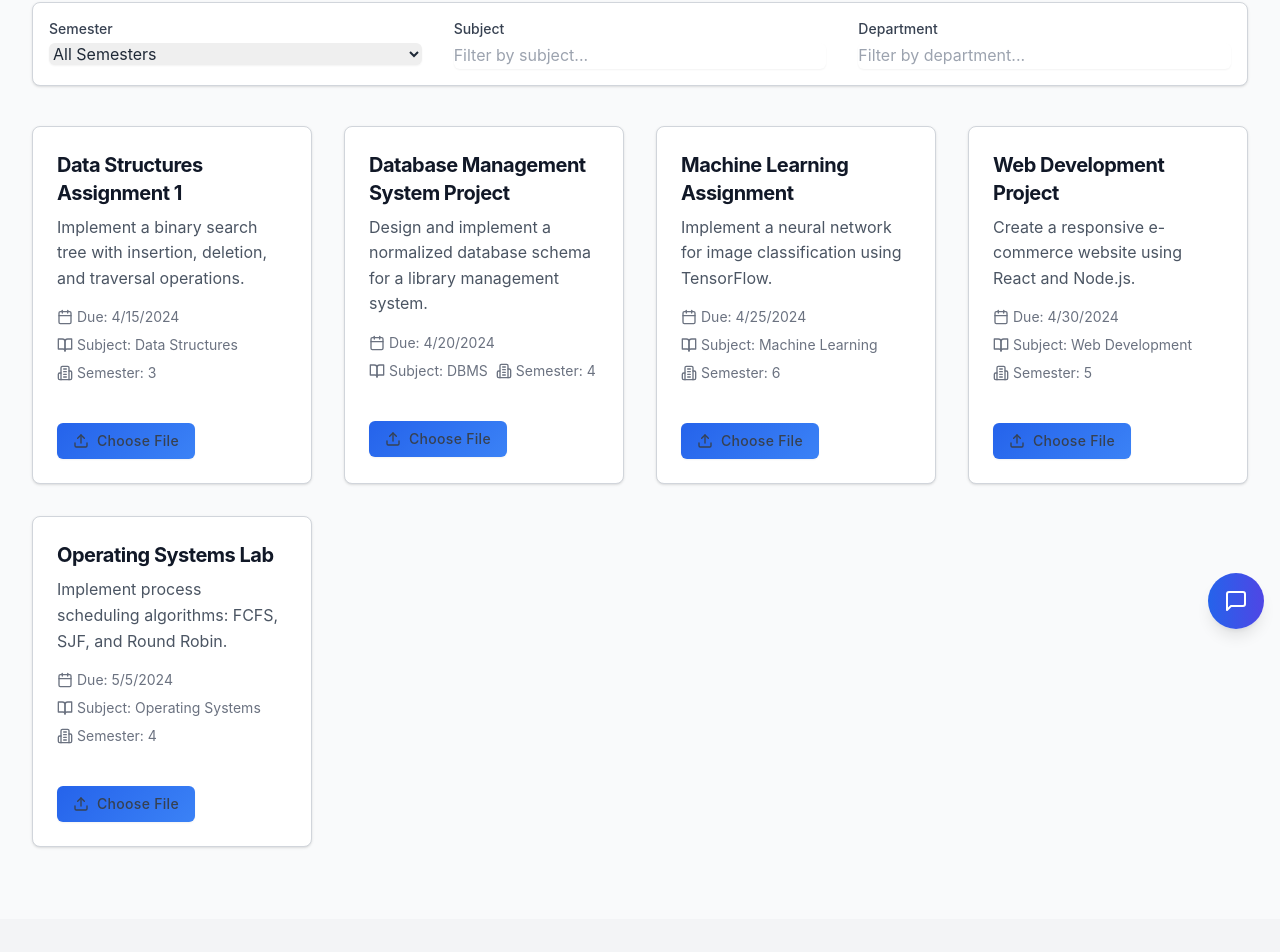
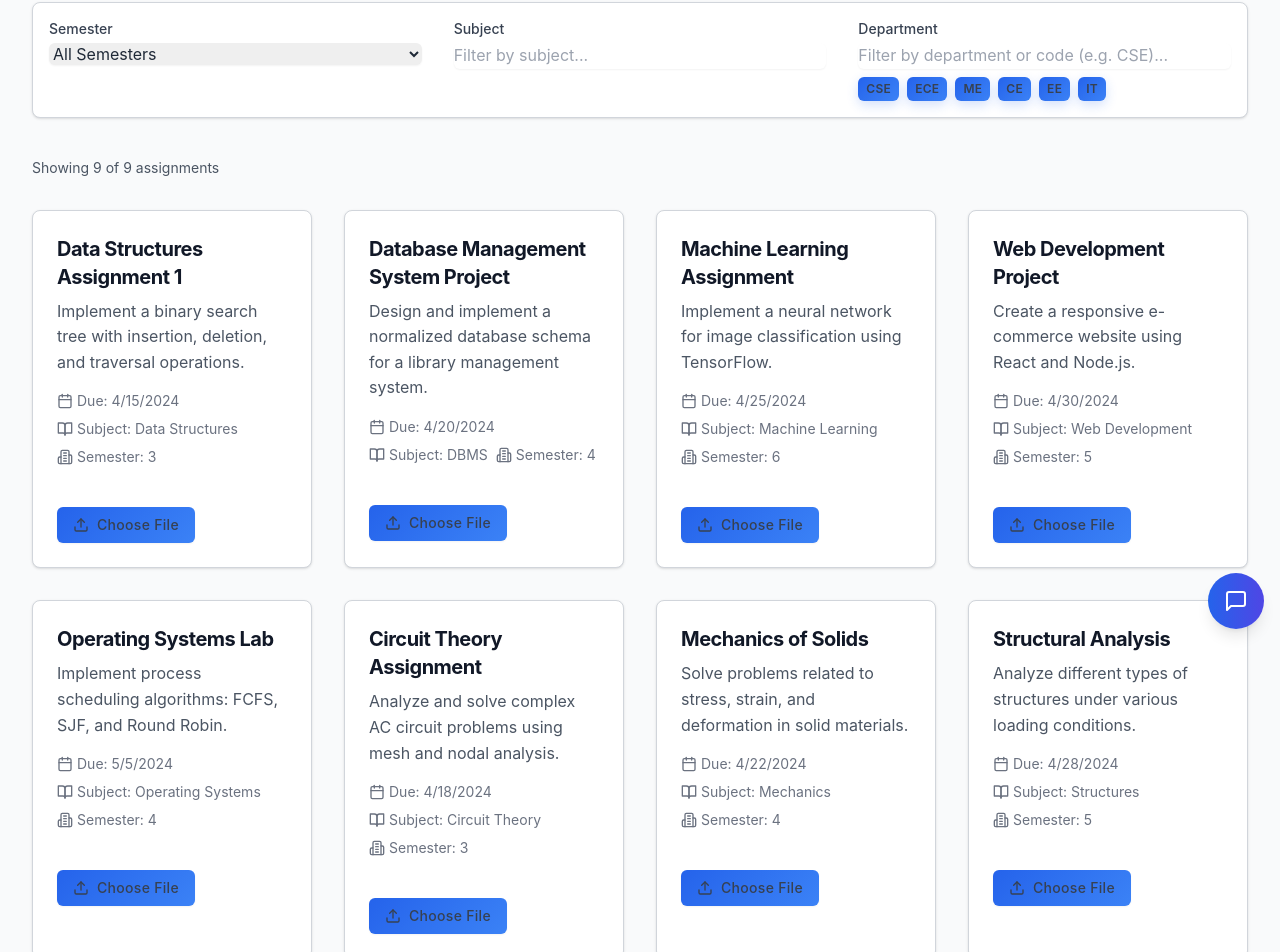
Before and after one commit to secuRaven/Async_Avenger_hackathon_gndec, a React (Vite) app: page /assignments in a window 1280 px wide. Shown: the part 155-1107 px from the top of the page. Built offline with nearby package versions, Linux system fonts and the light colour scheme.

Commit message:
Change full

```diff
--- a/src/pages/Assignments.tsx
+++ b/src/pages/Assignments.tsx
@@ -25,7 +25,7 @@ const dummyAssignments: Assignment[] = [
     dueDate: "2024-04-15",
     subject: "Data Structures",
     semester: 3,
-    department: "Computer Science"
+    department: "Computer Science Engineering"
   },
   {
     _id: "2",
@@ -52,7 +52,7 @@ const dummyAssignments: Assignment[] = [
     dueDate: "2024-04-30",
     subject: "Web Development",
     semester: 5,
-    department: "Computer Science"
+    department: "Information Technology"
   },
   {
     _id: "5",
@@ -61,7 +61,43 @@ const dummyAssignments: Assignment[] = [
     dueDate: "2024-05-05",
     subject: "Operating Systems",
     semester: 4,
-    department: "Computer Science"
+    department: "Computer Science Engineering"
+  },
+  {
+    _id: "6",
+    title: "Circuit Theory Assignment",
+    description: "Analyze and solve complex AC circuit problems using mesh and nodal analysis.",
+    dueDate: "2024-04-18",
+    subject: "Circuit Theory",
+    semester: 3,
+    department: "Electronics and Communication Engineering"
+  },
+  {
+    _id: "7",
+    title: "Mechanics of Solids",
+    description: "Solve problems related to stress, strain, and deformation in solid materials.",
+    dueDate: "2024-04-22",
+    subject: "Mechanics",
+    semester: 4,
+    department: "Mechanical Engineering"
+  },
+  {
+    _id: "8",
+    title: "Structural Analysis",
+    description: "Analyze different types of structures under various loading conditions.",
+    dueDate: "2024-04-28",
+    subject: "Structures",
+    semester: 5,
+    department: "Civil Engineering"
+  },
+  {
+    _id: "9",
+    title: "Power Systems",
+    description: "Design and analyze electrical power transmission and distribution systems.",
+    dueDate: "2024-05-02",
+    subject: "Power Systems",
+    semester: 6,
+    department: "Electrical Engineering"
   }
 ];
 
@@ -74,6 +110,16 @@ const Assignments = () => {
   const [uploadProgress, setUploadProgress] = useState<{ [key: string]: number }>({});
   const fileInputRefs = useRef<{ [key: string]: HTMLInputElement }>({});
   const [filter, setFilter] = useState({ semester: '', subject: '', department: '' });
+
+  // Add department mapping for acronyms
+  const departmentMap: Record<string, string[]> = {
+    'CSE': ['Computer Science', 'Computer Science Engineering'],
+    'ECE': ['Electronics and Communication Engineering', 'Electronics Engineering'],
+    'ME': ['Mechanical Engineering'],
+    'CE': ['Civil Engineering'],
+    'EE': ['Electrical Engineering'],
+    'IT': ['Information Technology']
+  };
 
   const formatFileSize = (bytes: number): string => {
     if (bytes === 0) return '0 Bytes';
@@ -169,12 +215,35 @@ const Assignments = () => {
     }
   };
 
+  // Enhanced filter function to support department acronyms
   const filteredAssignments = assignments.filter(assignment => {
-    return (
-      (!filter.semester || assignment.semester.toString() === filter.semester) &&
-      (!filter.subject || assignment.subject.toLowerCase().includes(filter.subject.toLowerCase())) &&
-      (!filter.department || assignment.department.toLowerCase().includes(filter.department.toLowerCase()))
+    // Semester filter
+    const semesterMatch = !filter.semester || assignment.semester.toString() === filter.semester;
+
+    // Subject filter
+    const subjectMatch = !filter.subject ||
+      assignment.subject.toLowerCase().includes(filter.subject.toLowerCase());
+
+    // Enhanced department filter
+    let departmentMatch = !filter.department;
+
+    if (filter.department) {
+      const searchTerm = filter.department.toUpperCase();
+
+      // Direct match with department name
+      if (assignment.department.toLowerCase().includes(filter.department.toLowerCase())) {
+        departmentMatch = true;
+      }
+      // Check if search term is an acronym
+      else if (Object.keys(departmentMap).includes(searchTerm)) {
+        // Check if the assignment's department is in the mapped full names
+        departmentMatch = departmentMap[searchTerm].some(dept =>
+          assignment.department.toLowerCase().includes(dept.toLowerCase())
         );
+      }
+    }
+
+    return semesterMatch && subjectMatch && departmentMatch;
   });
 
   if (loading) {
@@ -213,28 +282,121 @@ const Assignments = () => {
               <label htmlFor="subject" className="block text-sm font-medium text-gray-700 mb-1">
                 Subject
               </label>
+              <div className="relative">
                 <input
                   type="text"
                   id="subject"
-                className="mt-1 block w-full rounded-md border-gray-300 shadow-sm focus:border-blue-500 focus:ring-blue-500"
+                  className="mt-1 block w-full rounded-md border-gray-300 shadow-sm focus:border-blue-500 focus:ring-blue-500 pr-10"
                   placeholder="Filter by subject..."
                   value={filter.subject}
                   onChange={(e) => setFilter(prev => ({ ...prev, subject: e.target.value }))}
                 />
+                {filter.subject && (
+                  <button
+                    onClick={() => setFilter(prev => ({ ...prev, subject: '' }))}
+                    className="absolute inset-y-0 right-0 mt-1 flex items-center pr-3 text-gray-400 hover:text-gray-500"
+                  >
+                    <X className="h-4 w-4" />
+                  </button>
+                )}
+              </div>
             </div>
             <div>
               <label htmlFor="department" className="block text-sm font-medium text-gray-700 mb-1">
                 Department
               </label>
+              <div className="relative">
                 <input
                   type="text"
                   id="department"
-                className="mt-1 block w-full rounded-md border-gray-300 shadow-sm focus:border-blue-500 focus:ring-blue-500"
-                placeholder="Filter by department..."
+                  className="mt-1 block w-full rounded-md border-gray-300 shadow-sm focus:border-blue-500 focus:ring-blue-500 pr-10"
+                  placeholder="Filter by department or code (e.g. CSE)..."
                   value={filter.department}
                   onChange={(e) => setFilter(prev => ({ ...prev, department: e.target.value }))}
                 />
+                {filter.department && (
+                  <button
+                    onClick={() => setFilter(prev => ({ ...prev, department: '' }))}
+                    className="absolute inset-y-0 right-0 mt-1 flex items-center pr-3 text-gray-400 hover:text-gray-500"
+                  >
+                    <X className="h-4 w-4" />
+                  </button>
+                )}
               </div>
+
+              <div className="mt-2 flex flex-wrap gap-2">
+                {Object.keys(departmentMap).map(acronym => (
+                  <button
+                    key={acronym}
+                    onClick={() => setFilter(prev => ({ ...prev, department: acronym }))}
+                    className={`text-xs px-2 py-1 rounded-md transition-colors ${
+                      filter.department.toUpperCase() === acronym
+                        ? 'bg-blue-600 text-white'
+                        : 'bg-gray-100 text-gray-700 hover:bg-gray-200'
+                    }`}
+                  >
+                    {acronym}
+                  </button>
+                ))}
+              </div>
+            </div>
+          </div>
+
+          {/* Active Filters */}
+          {(filter.semester || filter.subject || filter.department) && (
+            <div className="flex flex-wrap items-center gap-2 mb-6 bg-blue-50 p-3 rounded-md border border-blue-200">
+              <span className="text-sm font-medium text-blue-700">Active Filters:</span>
+
+              {filter.semester && (
+                <span className="inline-flex items-center px-2.5 py-0.5 rounded-full text-xs font-medium bg-blue-100 text-blue-800">
+                  Semester: {filter.semester}
+                  <button
+                    onClick={() => setFilter(prev => ({ ...prev, semester: '' }))}
+                    className="ml-1 text-blue-500 hover:text-blue-700"
+                  >
+                    <X className="h-3 w-3" />
+                  </button>
+                </span>
+              )}
+
+              {filter.subject && (
+                <span className="inline-flex items-center px-2.5 py-0.5 rounded-full text-xs font-medium bg-blue-100 text-blue-800">
+                  Subject: {filter.subject}
+                  <button
+                    onClick={() => setFilter(prev => ({ ...prev, subject: '' }))}
+                    className="ml-1 text-blue-500 hover:text-blue-700"
+                  >
+                    <X className="h-3 w-3" />
+                  </button>
+                </span>
+              )}
+
+              {filter.department && (
+                <span className="inline-flex items-center px-2.5 py-0.5 rounded-full text-xs font-medium bg-blue-100 text-blue-800">
+                  Department: {filter.department}
+                  <button
+                    onClick={() => setFilter(prev => ({ ...prev, department: '' }))}
+                    className="ml-1 text-blue-500 hover:text-blue-700"
+                  >
+                    <X className="h-3 w-3" />
+                  </button>
+                </span>
+              )}
+
+              <button
+                onClick={() => setFilter({ semester: '', subject: '', department: '' })}
+                className="ml-auto text-sm text-blue-600 hover:text-blue-800 font-medium"
+              >
+                Clear All
+              </button>
+            </div>
+          )}
+
+          {/* Show count of filtered assignments */}
+          <div className="mb-6 flex justify-between items-center">
+            <p className="text-sm text-gray-600">
+              Showing {filteredAssignments.length} of {assignments.length} assignments
+            </p>
           </div>
 
           {error && (
```
Lines whose indentation alone changed are shown as unchanged.
